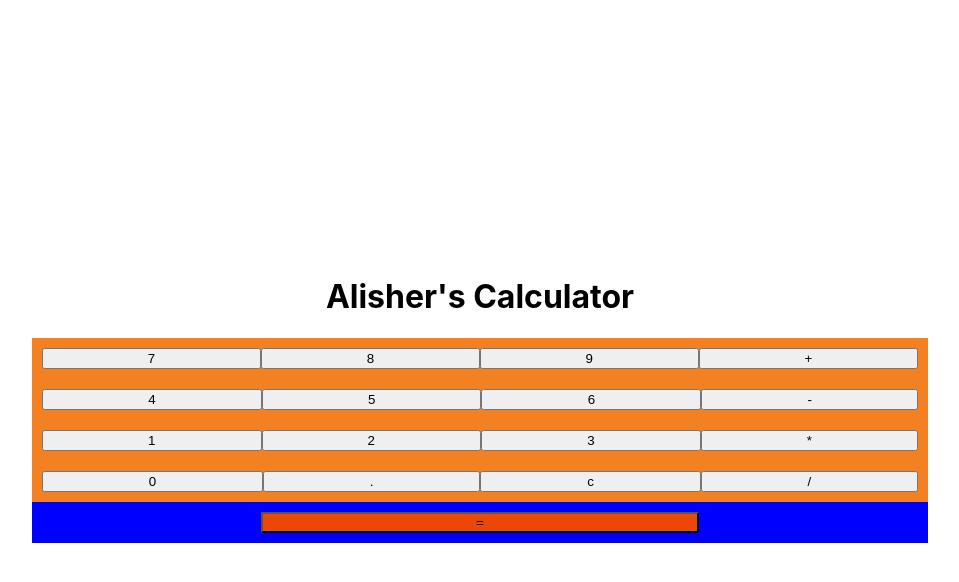
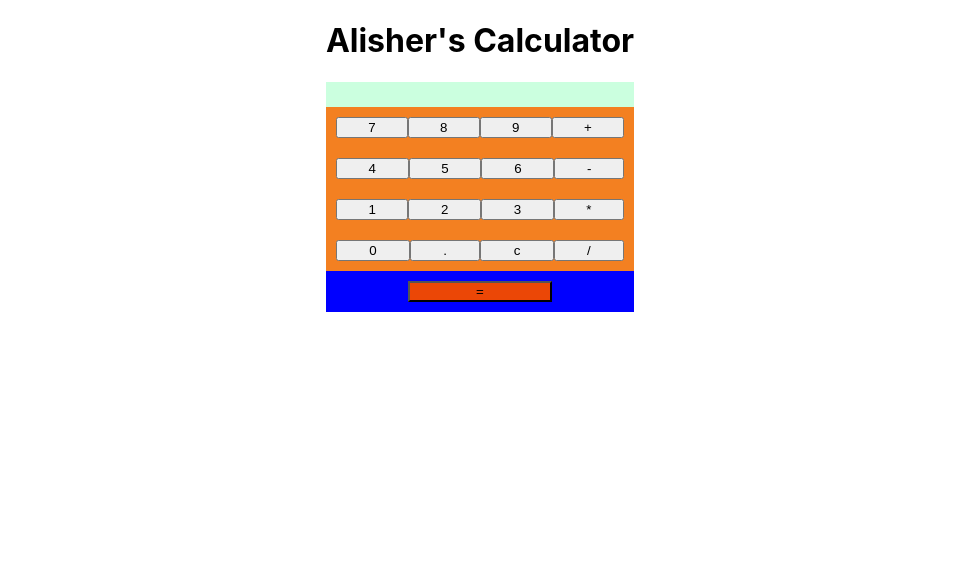
Before and after one commit to apodavonov3616/React-Calculator, a React (Create React App) app in the folder react-calculator/: page / in a window 1280 px wide. Shown: the top 582 px of the page, without its empty margins (160-1119 px from the left). Built offline with nearby package versions, Linux system fonts and the light colour scheme.

Commit message:
styling changes

```diff
--- a/react-calculator/src/App.css
+++ b/react-calculator/src/App.css
@@ -1,5 +1,7 @@
 .App {
   text-align: center;
+  display: flex;
+  justify-content: center;
 }
 
 .App-logo {
@@ -45,9 +47,7 @@
 }
 
 #calculator {
-  width: 70%;
-  padding-left: 15%;
-  padding-top: 20%;
+  width: 400;
 }
 
 #equals {
@@ -61,3 +61,8 @@
   width: 50%;
   background-color: rgb(235, 71, 6);
 }
+
+.result {
+  height: 25px;
+  background-color: #cbffdf;
+}
--- a/react-calculator/src/Calculator.js
+++ b/react-calculator/src/Calculator.js
@@ -31,7 +31,7 @@ export default class Calculator extends React.Component {
         return (
             <div id="calculator">
                 <h1>Alisher's Calculator</h1>
-                <div>{this.state.result}</div>
+                <div className="result">{this.state.result}</div>
                 <div className="row">
                     <button value="7" onClick={this.handleClick}>7</button>
                     <button value="8" onClick={this.handleClick}>8</button>
```
